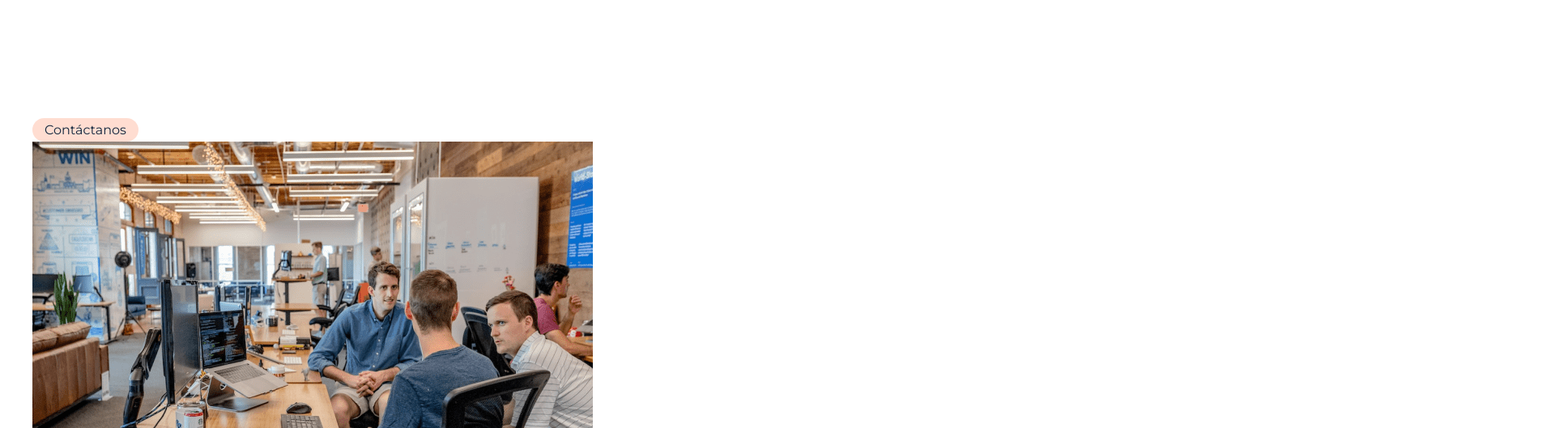
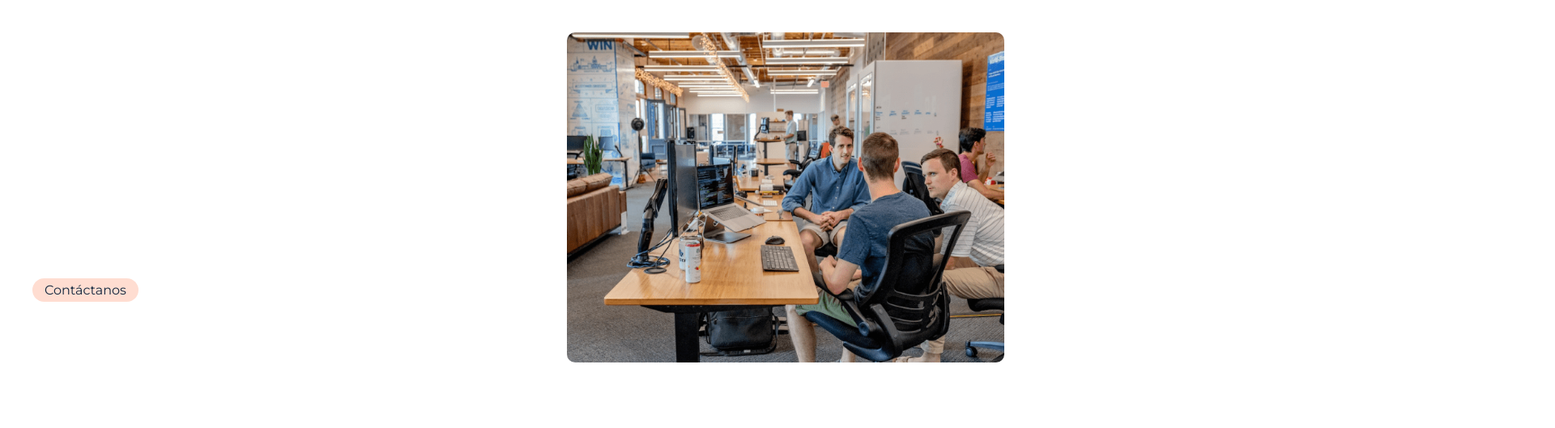
Before and after one commit to natyfernandez/eden, a website: page index.html in a window 1280 px wide. Shown: the part 800-1329 px from the top of the page at 81% size, 1920 px wide, since content can reach past the window. Drawn offline with Linux system fonts and the light colour scheme.

Commit message:
Incluye sections_index en style.scss

```diff
--- a/scss/style.scss
+++ b/scss/style.scss
@@ -10,6 +10,7 @@
 @import "./layouts/header.scss";
 @import "./layouts/main.scss";
 @import "./layouts/footer.scss";
+@import "./layouts/sections_index";
 
 /**Components**/
 @import "./components/button";
```
Also changed, not shown: css/style.css.
